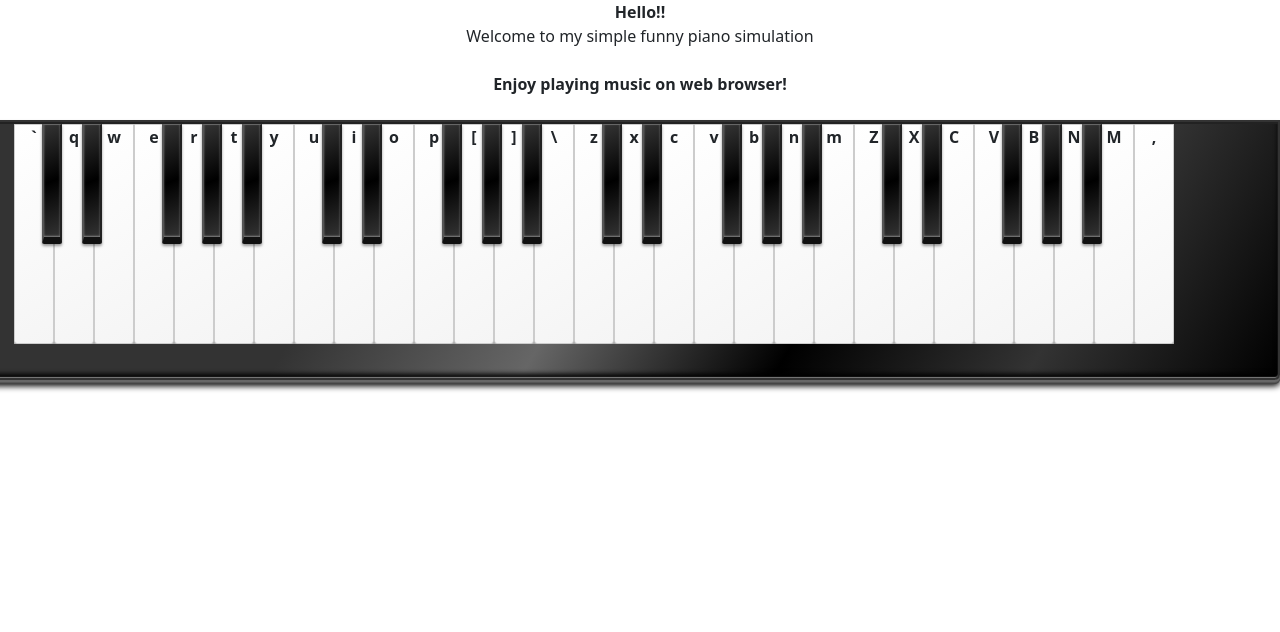
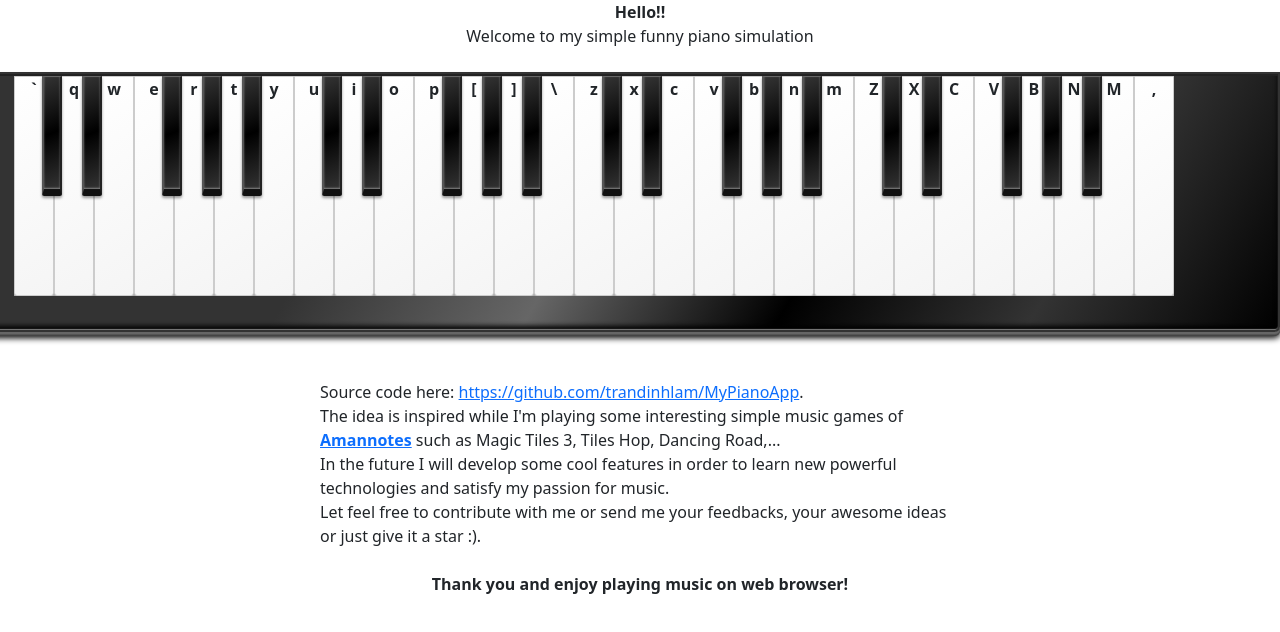
Before and after one commit to trandinhlam/MyPianoApp, a Next.js app: page /piano in a window 1280 px wide. Shown: the top 632 px of the page. Built offline with nearby package versions, Linux system fonts and the light colour scheme; no server answers.

Commit message:
allow using keyboard, but have no effect yet :)

```diff
--- a/src/components/Keyboard/index.tsx
+++ b/src/components/Keyboard/index.tsx
@@ -2,7 +2,7 @@ import { useEffect, useState } from 'react';
 import { KeyPadPool3 } from '../const';
 import { SoundUtils } from '../utils/SoundUtils';
 import styles from './Keyboard.module.scss';
-
+import classnames from 'classnames';
 //init pianokeys
 const defaultPianoKeys = [
     { whiteKeyId: 16 },
@@ -39,25 +39,48 @@ const defaultPianoKeys = [
 export default function Keyboard(props: {}) {
 
     const [keyId, setKeyId] = useState<number>(16);
-
     const [soundPlayer, setSoundPlayer] = useState<any>();
 
     useEffect(() => {
         setSoundPlayer(SoundUtils());//Dependency injection, can be replace easily with other sound player instance
     }, [])
 
+
     const keyPress = (keyId: number) => {
         setKeyId(keyId)
-        soundPlayer.playNode(keyId)
+        if (soundPlayer) {
+            soundPlayer?.playNode(keyId)
+        }
     }
 
-    const getKeyPad = (keyId: number) => KeyPadPool3.filter(k => k.KeyId == keyId).shift()?.KeyPad ?? null;
+    const selectedKeyPadPool = KeyPadPool3;
+    const getKeyPad = (keyId: number) => selectedKeyPadPool.filter(k => k.KeyId == keyId).shift()?.KeyPad ?? null;
+
+    useEffect(() => {
+        setTimeout(() => {
+            document.addEventListener("keydown", (event) => {
+                event.preventDefault();
+                if (event.isComposing || event.keyCode === 229) {
+                    return;
+                }
+                console.log(event);
+                const keyId = selectedKeyPadPool.filter(k => k.KeyPad == event.key).shift()?.KeyId ?? null;
+                keyId && keyPress(keyId);
+            });
+        }, 0);
+    }, [soundPlayer])
+
     return (
         <>
             <div className={styles["p-wrapper"]}>
                 <ul className={styles["piano"]}>
                     {defaultPianoKeys.map(key =>
-                        <li className={styles["key"]} key={key?.blackKeyId || '' + key.whiteKeyId + ''}>
+                        <li className={
+                            classnames([styles["key"],
+                            keyId == key.blackKeyId || keyId == key.whiteKeyId ? styles["active"] : ''
+                            ])
+                        }
+                            key={key?.blackKeyId || '' + key.whiteKeyId + ''}>
                             <div className={styles["white-key"]}
                                 onClick={() => keyPress(key.whiteKeyId)}
                             >
--- a/src/pages/piano/index.tsx
+++ b/src/pages/piano/index.tsx
@@ -1,20 +1,33 @@
 import Keyboard from '@/components/Keyboard';
+import Link from 'next/link';
 import styles from './piano.module.scss';
 
 export default function Piano() {
 
     return (
         <div className={styles["piano"]}>
-            {/* <PlayControl /> */}
             <strong>Hello!!</strong>
             <br />
             <>Welcome to my simple funny piano simulation</>
             <br />
             <br />
-            <strong>Enjoy playing music on web browser!</strong>
+            <Keyboard />
             <br />
             <br />
-            <Keyboard />
+            <div className={styles["description"]}>
+                Source code here: <Link href="https://github.com/trandinhlam/MyPianoApp">https://github.com/trandinhlam/MyPianoApp</Link>.
+                <br />
+                {/* Since the first time I have coded this app by Angular on July 2017, now I'm rewriting it by using NextJS - a modern React framework. */}
+                {/* <br /> */}
+                The idea is inspired while I'm playing some interesting simple music games of <Link href="https://www.amanotes.com/products"><strong>Amannotes</strong></Link> such as Magic Tiles 3, Tiles Hop, Dancing Road,...
+                <br />
+                In the future I will develop some cool features in order to learn new powerful technologies and satisfy my passion for music.
+                <br />
+                Let feel free to contribute with me or send me your feedbacks, your awesome ideas or just give it a star :).
+                <br />
+                <br />
+            </div>
+            <strong>Thank you and enjoy playing music on web browser!</strong>
         </div>
     )
 }
--- a/src/pages/piano/piano.module.scss
+++ b/src/pages/piano/piano.module.scss
@@ -1,3 +1,8 @@
 .piano {
     text-align: center;
 }
+.description{
+    padding-left: 50%;
+    transform: translateX(-25%);
+    text-align: left;
+}
```
Also changed, not shown: ServerArchitecture.png (added), 1 other file (tests, documents, lock files or other folders).
